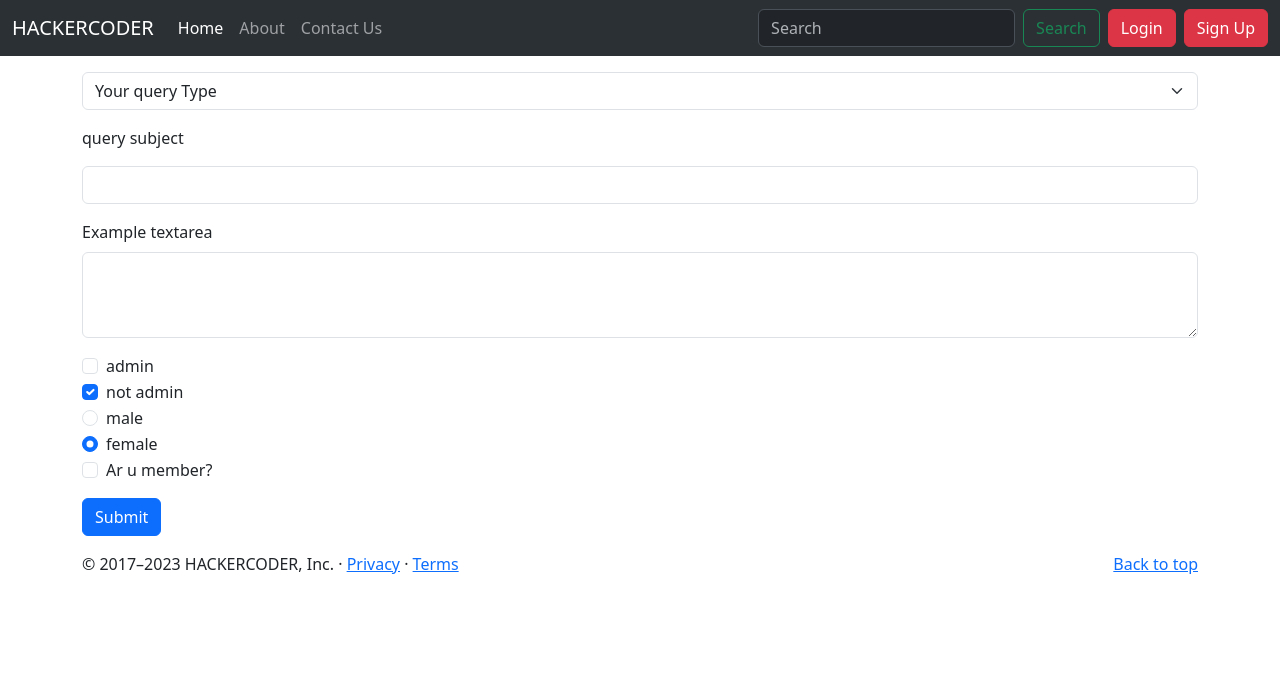
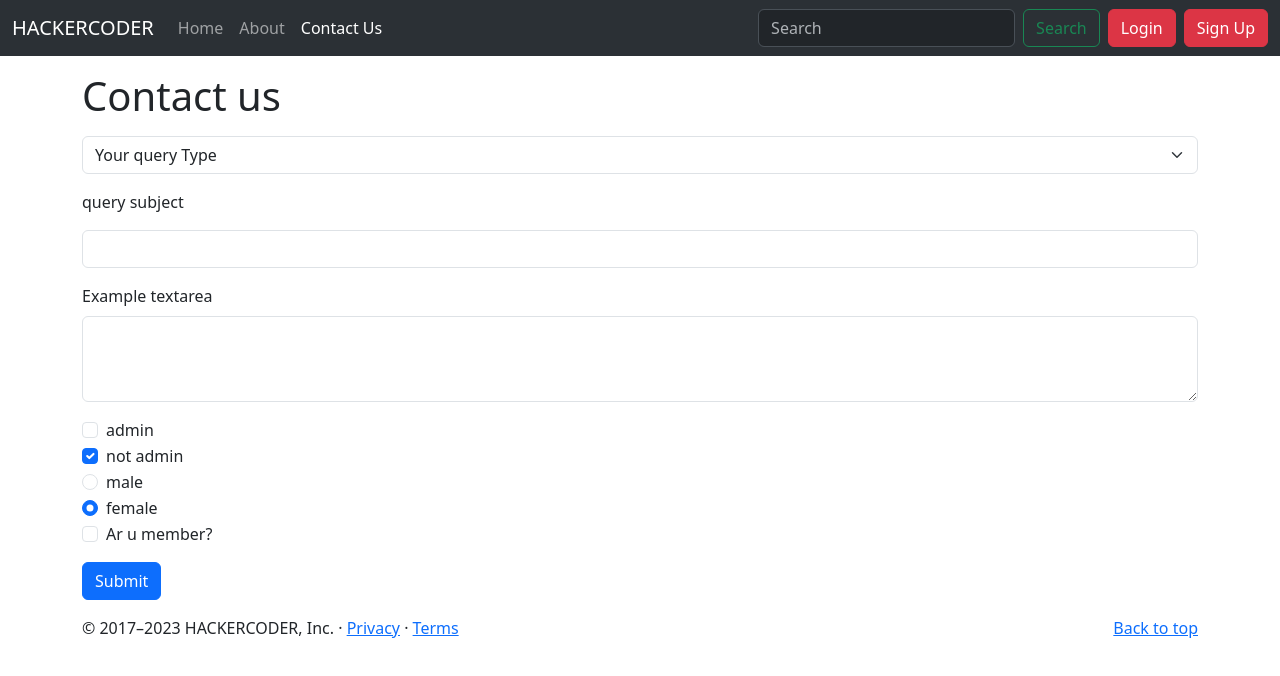
Before and after one commit to dedsechack-1337/hackercoderblog, a plain HTML site: page contact.html in a window 1280 px wide. Drawn offline with nearby package versions, Linux system fonts and the light colour scheme.

Commit message:
third commit

```diff
--- a/contact.html
+++ b/contact.html
@@ -4,7 +4,7 @@
     <meta charset="UTF-8" />
     <meta http-equiv="X-UA-Compatible" content="IE=edge" />
     <meta name="viewport" content="width=device-width, initial-scale=1.0" />
-    <title>Document</title>
+    <title>Hackercode-Contacts</title>
     <link
       href="https://cdn.jsdelivr.net/npm/bootstrap@5.3.0-alpha3/dist/css/bootstrap.min.css"
       rel="stylesheet"
@@ -34,13 +34,13 @@
           <div class="collapse navbar-collapse" id="navbarSupportedContent">
             <ul class="navbar-nav me-auto mb-2 mb-lg-0">
               <li class="nav-item">
-                <a class="nav-link active" aria-current="page" href="/hackercoderblog">Home</a>
+                <a class="nav-link " aria-current="page" href="/hackercoderblog">Home</a>
               </li>
               <li class="nav-item">
                 <a class="nav-link" href="/hackercoderblog/about.html">About</a>
               </li>
               <li class="nav-item">
-                <a class="nav-link " href="/hackercoderblog/contact.html">Contact Us</a>
+                <a class="nav-link  active" href="/hackercoderblog/contact.html">Contact Us</a>
               </li>
             </ul>
             <form class="d-flex" role="search">
@@ -132,6 +132,7 @@
     </div>
     </header>
     <div class="container my-3">
+      <h1 class="mb-3">Contact us</h1>
         <form>
             <select class="form-select" aria-label="Default select example">
                 <option selected>Your query Type</option>
```
Also changed, not shown: about.html (+3 -3 lines), index.html (+1 -1 lines).
